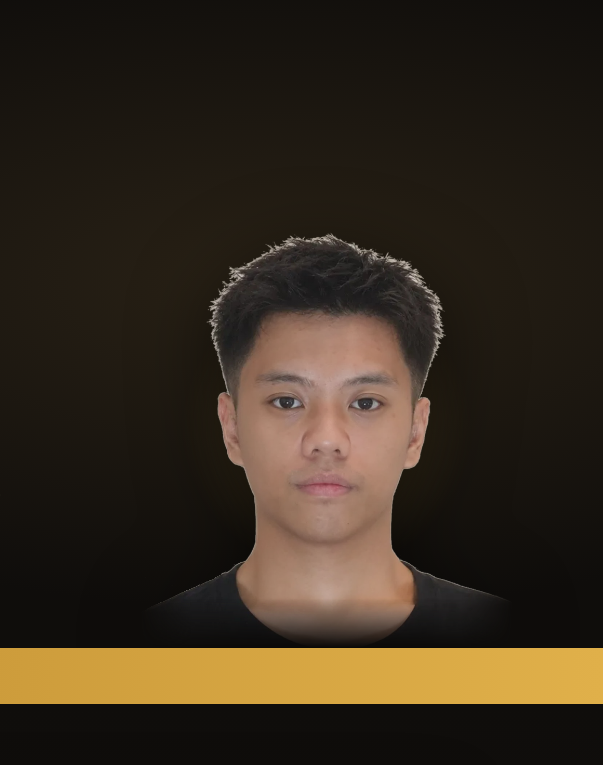
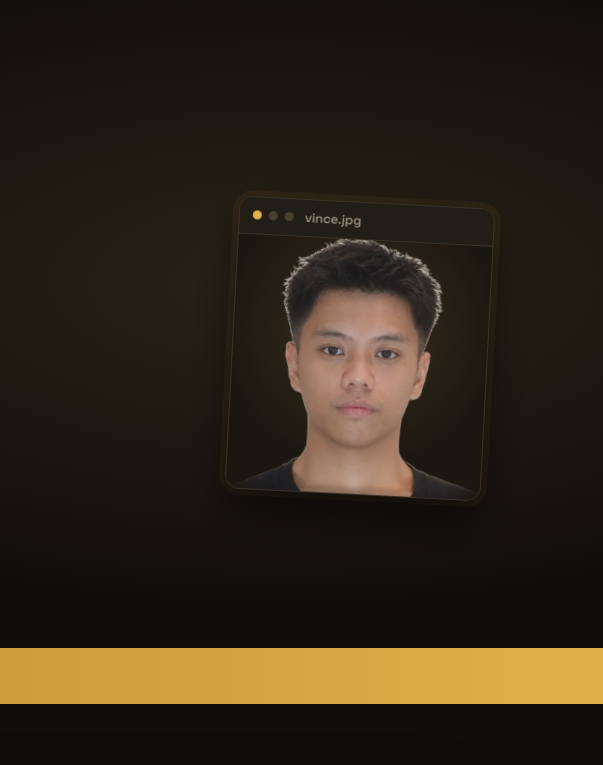
Before and after one commit to jvpangilinan/jvpangilinan.github.io, a plain HTML site: page index.html in a window 1280 px wide. Shown: the top 765 px of the page, 677-1280 px from the left. Drawn offline with Linux system fonts and the light colour scheme.

Commit message:
Hero: photo in a small tilted vince.jpg window instead of a big cut-out

```diff
--- a/index.html
+++ b/index.html
@@ -38,10 +38,10 @@
       </a>
     </div>
   </div>
-  <div class="hero-image">
-    <div class="halo"></div>
+  <figure class="photo-win">
+    <div class="photo-bar"><span class="dots"><i></i><i></i><i></i></span><span>vince.jpg</span></div>
     <img src="img/me.png" alt="Portrait of John Vincent Pangilinan">
-  </div>
+  </figure>
   <div class="band"></div>
 </header>
 
--- a/style.css
+++ b/style.css
@@ -26,9 +26,15 @@ button{font:inherit;color:inherit;background:none;border:0;cursor:pointer}
 .socials a{width:48px;height:48px;border-radius:12px;border:1px solid var(--line);display:grid;place-items:center;transition:.2s}
 .socials a:hover{border-color:var(--gold);transform:translateY(-3px)}
 .socials svg{width:22px;height:22px;fill:var(--ink)}
-.hero-image{position:relative;z-index:1;align-self:flex-end;margin-bottom:56px}
-.hero-image img{display:block;height:clamp(280px,52vh,480px);width:auto;filter:drop-shadow(0 20px 40px rgba(0,0,0,.6))}
-.halo{position:absolute;inset:12% 6% 18%;border-radius:50%;background:radial-gradient(circle,rgba(224,176,74,.28),transparent 65%);filter:blur(10px)}
+.photo-win{position:relative;z-index:2;align-self:center;margin:0 2vw 56px 0;width:clamp(200px,20vw,280px);flex-shrink:0;
+  background:var(--panel);border:1px solid var(--line);border-radius:14px;overflow:hidden;
+  box-shadow:0 24px 50px rgba(0,0,0,.55),0 0 0 6px rgba(224,176,74,.06);transform:rotate(3deg);transition:transform .3s}
+.photo-win:hover{transform:rotate(0) translateY(-4px)}
+.photo-bar{display:flex;align-items:center;gap:.7rem;padding:.5rem .8rem;background:var(--panel-2);border-bottom:1px solid var(--line);
+  font-family:"Space Grotesk",monospace;font-size:.8rem;color:var(--muted)}
+.photo-bar .dots i{width:9px;height:9px}
+.photo-win img{display:block;width:100%;aspect-ratio:1;object-fit:cover;object-position:50% 12%;
+  background:radial-gradient(circle at 50% 35%,#3a2e1b,#1a1610 70%)}
 .band{position:absolute;left:0;right:0;bottom:0;height:56px;background:linear-gradient(90deg,var(--gold-2),var(--gold));z-index:3}
 
 /* ---------- desktop ---------- */
@@ -98,8 +104,7 @@ button{font:inherit;color:inherit;background:none;border:0;cursor:pointer}
 @media (max-width:820px){
   .hero{flex-direction:column;align-items:flex-start;min-height:auto;padding-top:5vh}
   .hero-text{padding-bottom:1rem}
-  .hero-image{align-self:center;margin:0}
-  .hero-image img{height:min(60vh,440px)}
+  .photo-win{align-self:flex-start;width:190px;margin:.5rem 0 5rem .3rem}
   .gear-b{display:none}
   .icons{grid-template-columns:repeat(2,1fr);padding-top:2rem}
   .cards{grid-template-columns:1fr}
```
